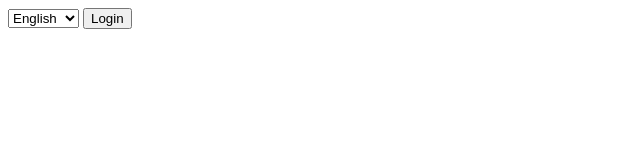
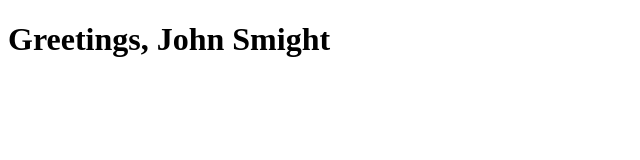
Before and after one commit to suchov/understand-javascript, a plain HTML site: page index.html in a window 1280 px wide. Both pictures are taken after a click on the button "Login". Shown: the whole page, without its empty margins (0-640 px from the left). Drawn offline with Linux system fonts and the light colour scheme.

Commit message:
use it with a jQuery

```diff
--- a/app.js
+++ b/app.js
@@ -6,11 +6,13 @@
 // Easy to type structure 'G$()' structure.
 // support jQuery - include it to jQuery prototype?
 
-var g = G$('John', 'Shit');
+$('#login').on('click', function() {
+  var loginGrtr = G$('John', 'Smight');
 
+  $('#logindiv').hide();
 
-g.greet().setLang('es').greet(true).log();
-
+  loginGrtr.setLang($('#lang').val()).HTMLGreeting('#greeting', true).log();
+});
 // //different types of building objects
 // console.log('--- Building Objects ---');
 // // set a prototype
--- a/index.html
+++ b/index.html
@@ -12,7 +12,7 @@
       </select>
       <input type="button" id="login" value="Login">
     </div>
-    <h1 di="greeting"></h1>
+    <h1 id="greeting"></h1>
     <script type="text/javascript" src="jquery-3.3.1.js"></script>
     <script type="text/javascript" src="Greetr.js"></script>
     <script type="text/javascript" src="app.js"></script>
```
